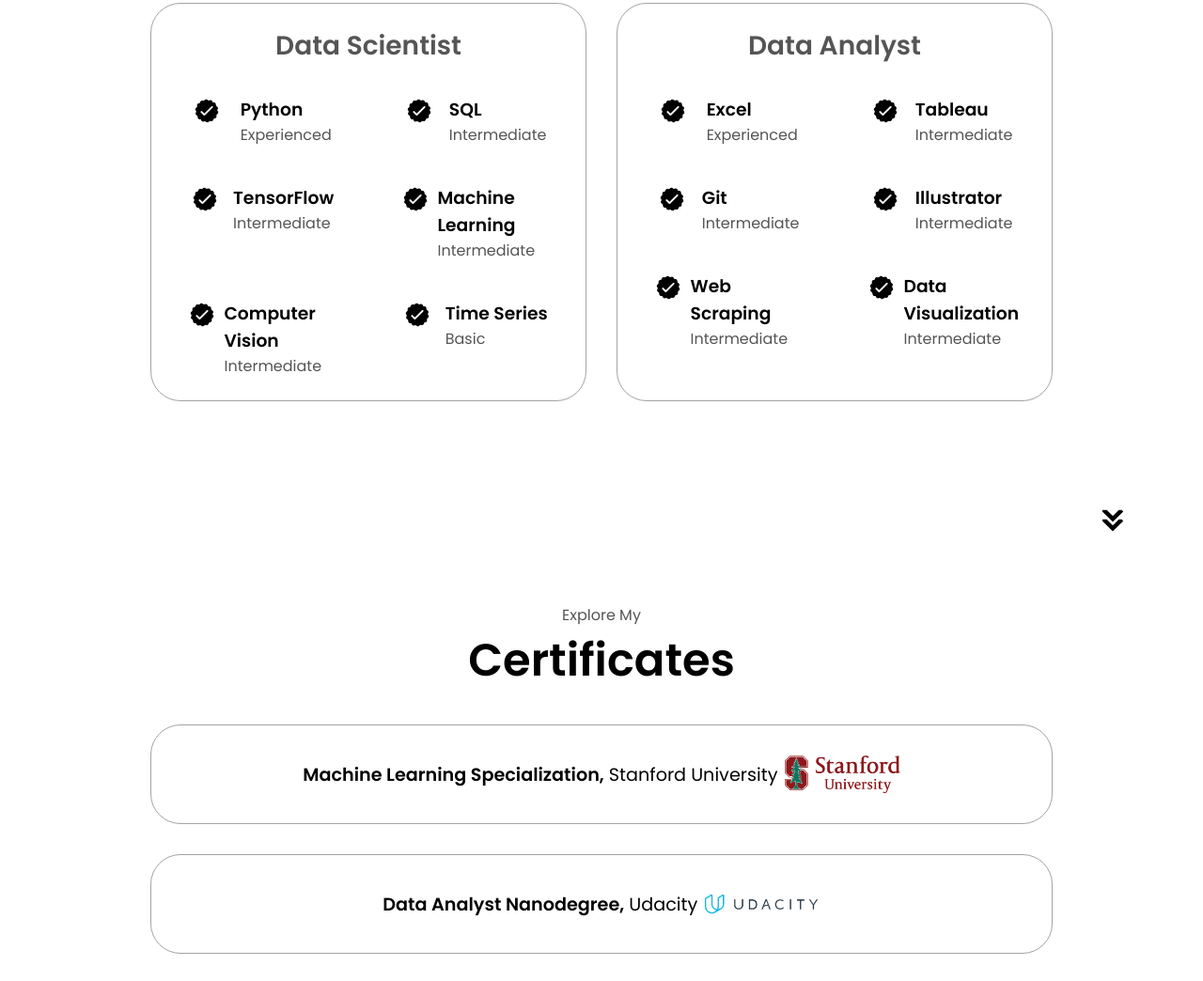
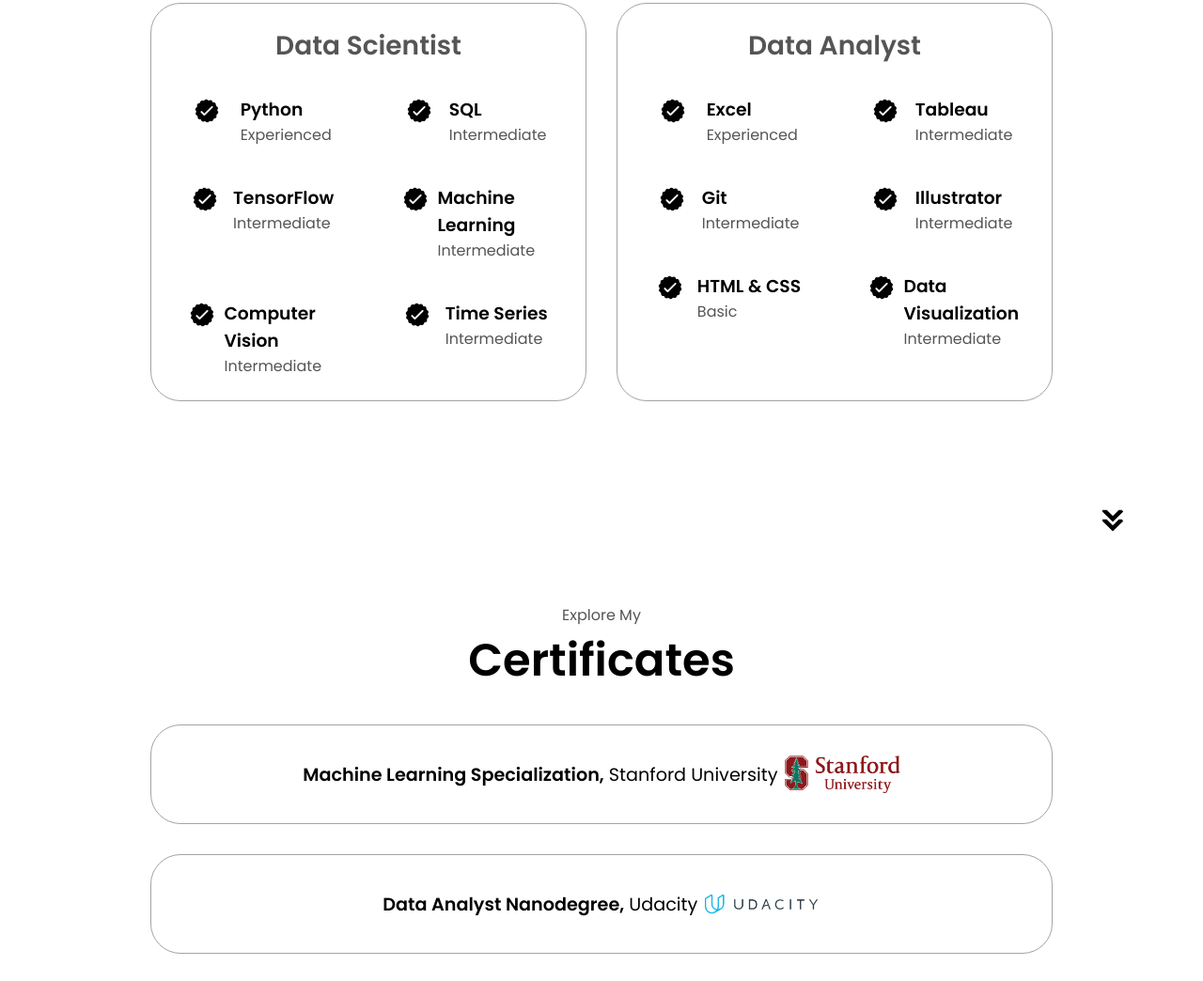
Before and after one commit to Ashry22/a.ashry, a plain HTML site: page index.html in a window 1280 px wide. Shown: the part 1822-2866 px from the top of the page at 94% size. Drawn offline with Linux system fonts and the light colour scheme.

Commit message:
modify skills section

```diff
--- a/index.html
+++ b/index.html
@@ -207,7 +207,7 @@
                 />
                 <div>
                   <h3>Time Series</h3>
-                  <p>Basic</p>
+                  <p>Intermediate</p>
                 </div>
               </article>
             </div>
@@ -266,8 +266,8 @@
                   class="icon"
                 />
                 <div>
-                  <h3>Web Scraping</h3>
-                  <p>Intermediate</p>
+                  <h3>HTML & CSS</h3>
+                  <p>Basic</p>
                 </div>
               </article>
               <article>
```
